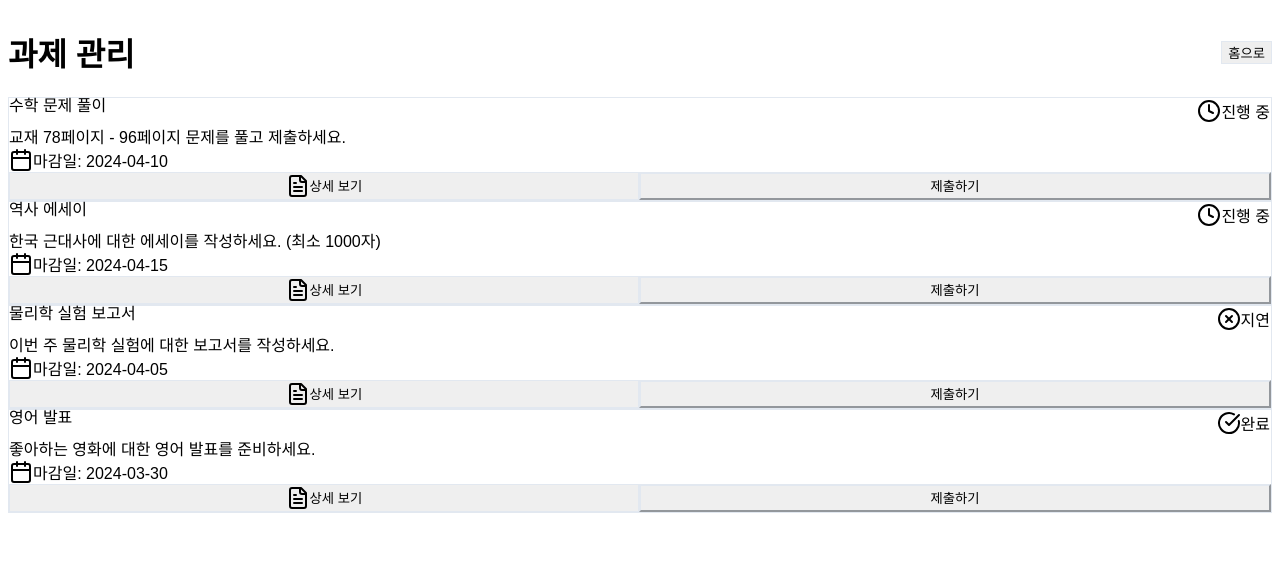
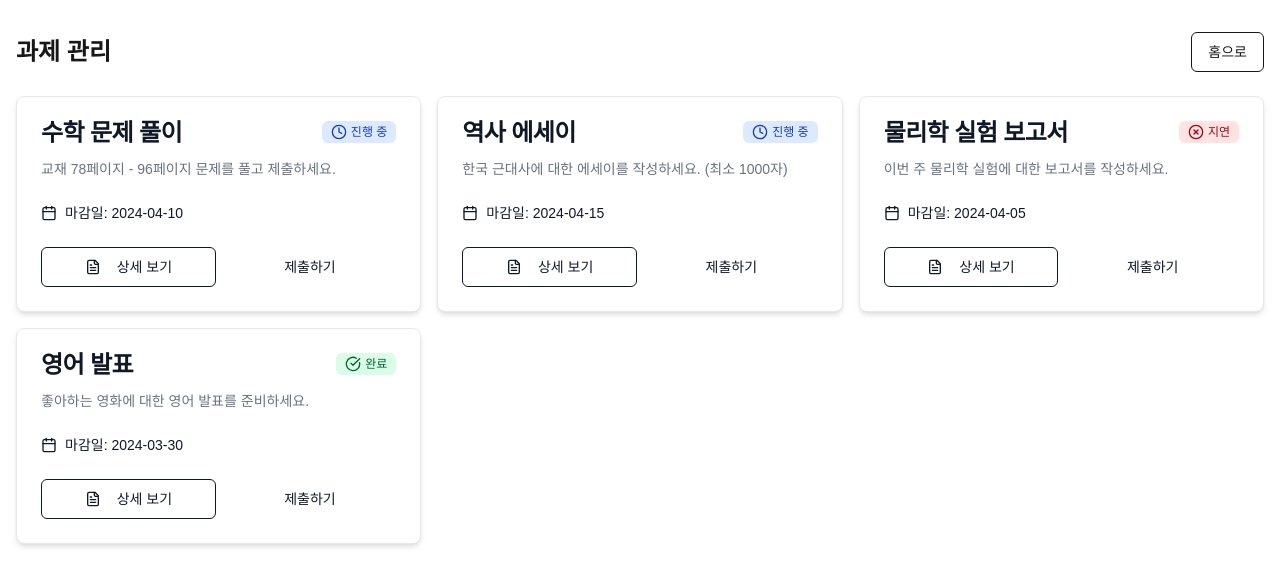
Before and after one commit to anothercompany11/ai-office-frontend, a Next.js app: page /assignments in a window 1280 px wide. Shown: the top 586 px of the page. Built offline with nearby package versions, Linux system fonts and the light colour scheme; a web font is replaced by a local one.

Commit message:
chore: tailwind v4에 따른 theme과 root 사용 문법 수정

```diff
--- a/app/globals.css
+++ b/app/globals.css
@@ -1,74 +1,25 @@
-@tailwind base;
-@tailwind components;
-@tailwind utilities;
+@import "tailwindcss";
 
 :root {
-  --background: 0 0% 100%;
-  --foreground: 222.2 84% 4.9%;
-
-  --card: 0 0% 100%;
-  --card-foreground: 222.2 84% 4.9%;
-
-  --popover: 0 0% 100%;
-  --popover-foreground: 222.2 84% 4.9%;
-
-  --primary: 222.2 47.4% 11.2%;
-  --primary-foreground: 210 40% 98%;
-
-  --secondary: 210 40% 96.1%;
-  --secondary-foreground: 222.2 47.4% 11.2%;
-
-  --muted: 210 40% 96.1%;
-  --muted-foreground: 215.4 16.3% 46.9%;
-
-  --accent: 210 40% 96.1%;
-  --accent-foreground: 222.2 47.4% 11.2%;
-
-  --destructive: 0 84.2% 60.2%;
-  --destructive-foreground: 210 40% 98%;
-
-  --border: 214.3 31.8% 91.4%;
-  --input: 214.3 31.8% 91.4%;
-  --ring: 222.2 84% 4.9%;
-
-  --radius: 0.5rem;
+  --background: #ffffff;
+  --foreground: #171717;
 }
 
-.dark {
-  --background: 222.2 84% 4.9%;
-  --foreground: 210 40% 98%;
-
-  --card: 222.2 84% 4.9%;
-  --card-foreground: 210 40% 98%;
-
-  --popover: 222.2 84% 4.9%;
-  --popover-foreground: 210 40% 98%;
-
-  --primary: 210 40% 98%;
-  --primary-foreground: 222.2 47.4% 11.2%;
-
-  --secondary: 217.2 32.6% 17.5%;
-  --secondary-foreground: 210 40% 98%;
-
-  --muted: 217.2 32.6% 17.5%;
-  --muted-foreground: 215 20.2% 65.1%;
-
-  --accent: 217.2 32.6% 17.5%;
-  --accent-foreground: 210 40% 98%;
-
-  --destructive: 0 62.8% 30.6%;
-  --destructive-foreground: 210 40% 98%;
-
-  --border: 217.2 32.6% 17.5%;
-  --input: 217.2 32.6% 17.5%;
-  --ring: 212.7 26.8% 83.9%;
+@theme inline {
+  --color-background: var(--background);
+  --color-foreground: var(--foreground);
+  --font-sans: var(--font-geist-sans);
+  --font-mono: var(--font-geist-mono);
 }
 
-* {
-  border-color: hsl(var(--border));
+@media (prefers-color-scheme: dark) {
+  :root {
+    --background: #0a0a0a;
+    --foreground: #ededed;
+  }
 }
 
 body {
-  background-color: white;
-  color: black;
+  background: var(--background);
+  color: var(--foreground);
 }
```
